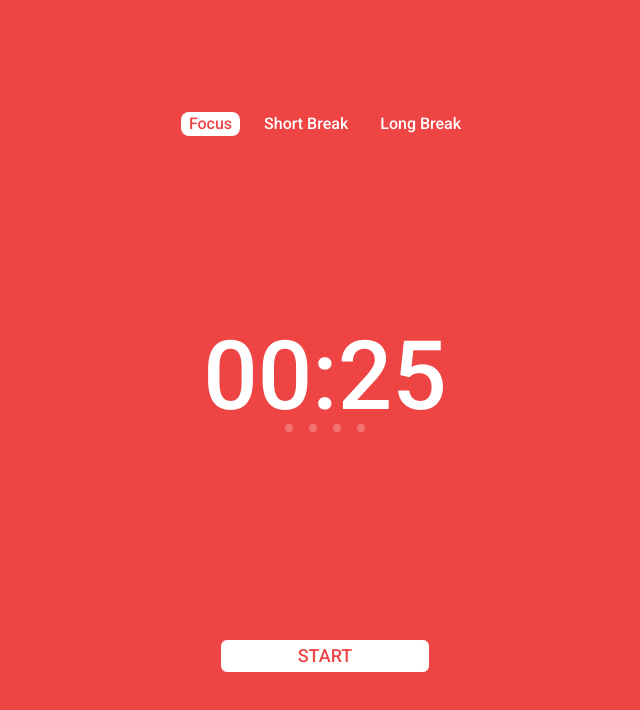
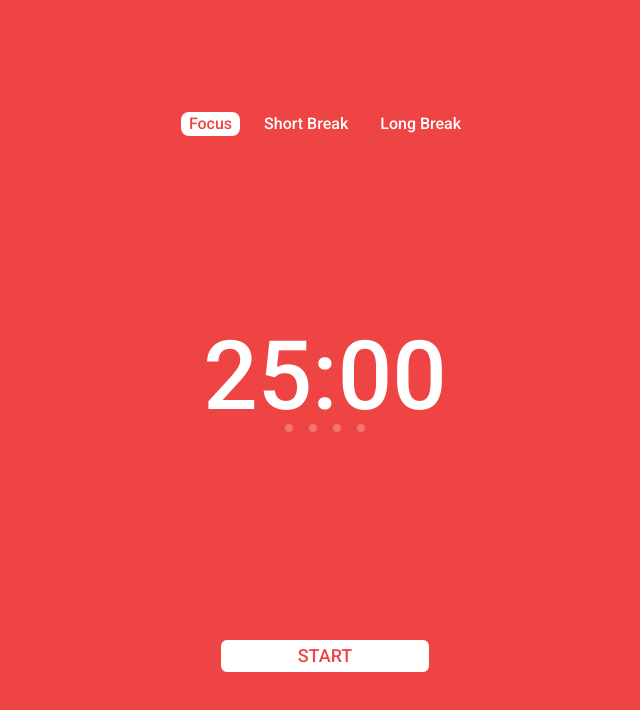
Before and after one commit to affun/pomodoro, a Preact app: page / in a window 1280 px wide. Shown: the top 710 px of the page, without its empty margins (315-955 px from the left). Built offline with nearby package versions, Linux system fonts and the light colour scheme.

Commit message:
feat: made the progress bar roll

```diff
--- a/src/app.tsx
+++ b/src/app.tsx
@@ -15,9 +15,9 @@ export function App() {
   const [streak, setStreak] = useState(0);
   const [time, setTime] = useState(1500);
   const timers = {
-    focus: 25,
-    shortBreak: 5,
-    longBreak: 30,
+    focus: 1500,
+    shortBreak: 300,
+    longBreak: 1800,
   };
   const [currentTimer, setCurrentTimer] = useState(timers.focus);
   const [running, setRunning] = useState(false);
@@ -25,6 +25,7 @@ export function App() {
     bg: "bg-red-500",
     text: "text-red-500",
   });
+  const [sweepAngle, setSweepAngle] = useState(360);
 
   useEffect(() => {
     let interval: number | null = null;
@@ -34,8 +35,12 @@ export function App() {
           console.log(prevTime);
 
           if (prevTime > 0) {
+            setSweepAngle((prevTime / currentTimer) * 360);
+
             return prevTime - 1;
           }
+          setSweepAngle(0);
+
           if (currentTimer == timers.focus) {
             setStreak((prevStreak) => {
               if (prevStreak + 1 == 4) {
@@ -99,6 +104,8 @@ export function App() {
   useEffect(() => {
     pause();
     changeTheme();
+    setSweepAngle(0);
+
     setTime(currentTimer);
   }, [currentTimer]);
 
@@ -118,6 +125,21 @@ export function App() {
     pause();
   };
 
+  const calculatePath = (angle: number) => {
+    const radius = 50;
+    const x = 50 + radius * Math.cos((angle - 90) * (Math.PI / 180));
+    const y = 50 + radius * Math.sin((angle - 90) * (Math.PI / 180));
+    const largeArcFlag = angle > 180 ? 1 : 0;
+    return `M50,50 L50,0 A50,50 0 ${largeArcFlag},1 ${x},${y} Z`;
+  };
+
+  const getColor = () => {
+    if (accent.bg === "bg-red-500") return "#ef4444";
+    if (accent.bg === "bg-green-400") return "#4ade80";
+    if (accent.bg === "bg-teal-500") return "#14b8a6";
+    return "#ffffff";
+  };
+
   return (
     <main
       className={`w-screen h-screen flex flex-col justify-between py-28 items-center transition-all duration-500 ${accent.bg} text-white roboto-regular`}
@@ -132,9 +154,32 @@ export function App() {
       />
 
       {/* timer */}
-      <div className={`flex flex-col items-center justify-center`}>
+      <div
+        className={`flex flex-col items-center justify-center overflow-visible`}
+      >
+        {/* <svg className={`absolute bg-gray-400 max-w-sm aspect-square w-4/5`}>
+          <path
+            d={`M 50% 50%
+           m 0, -50%
+           a 50%,50% 0 0,1 ${sweepAngle} 100%`}
+            fill="white"
+          />
+        </svg> */}
+        <svg
+          className={`absolute max-w-sm aspect-square w-4/5`}
+          viewBox="0 0 100 100"
+        >
+          <path d={calculatePath(sweepAngle)} fill="white" />
+          <circle
+            cx="50%"
+            cy="50%"
+            r="45%"
+            fill={getColor()}
+            className="transition-all duration-500"
+          />
+        </svg>
         <Timer time={time} setStreak={setStreak} />
-        <div className={`flex items-center justify-center gap-4`}>
+        <div className={`flex items-center justify-center gap-4 z-10`}>
           <div
             className={`w-2 h-2 bg-white rounded ${
               streak > 0 ? "opacity-100" : "opacity-25"
--- a/src/components/Timer.tsx
+++ b/src/components/Timer.tsx
@@ -9,7 +9,7 @@ const Timer = ({
 }) => {
   return (
     <div
-      class={`roboto-medium text-8xl select-none`}
+      class={`roboto-medium text-8xl select-none z-10`}
       onDblClick={() => {
         setStreak(0);
       }}
```
